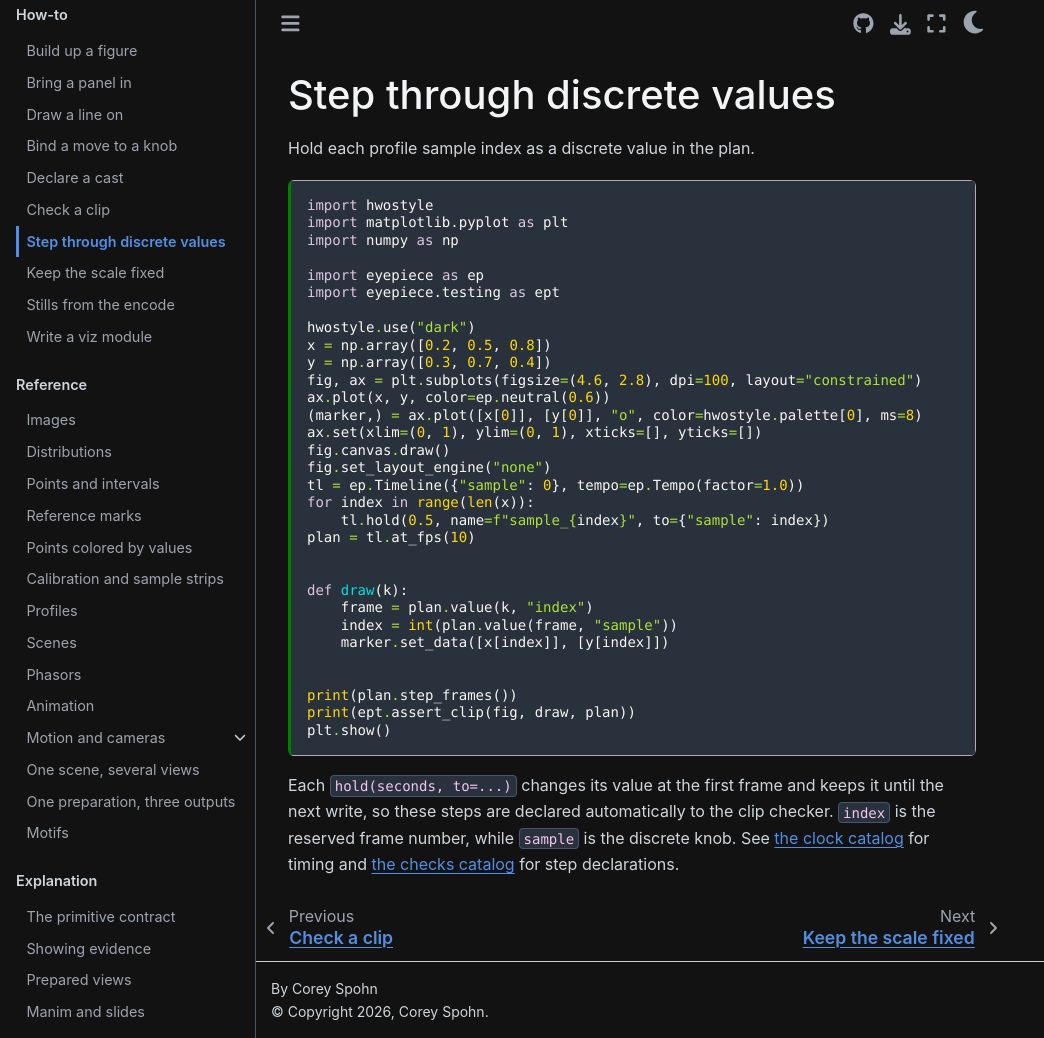
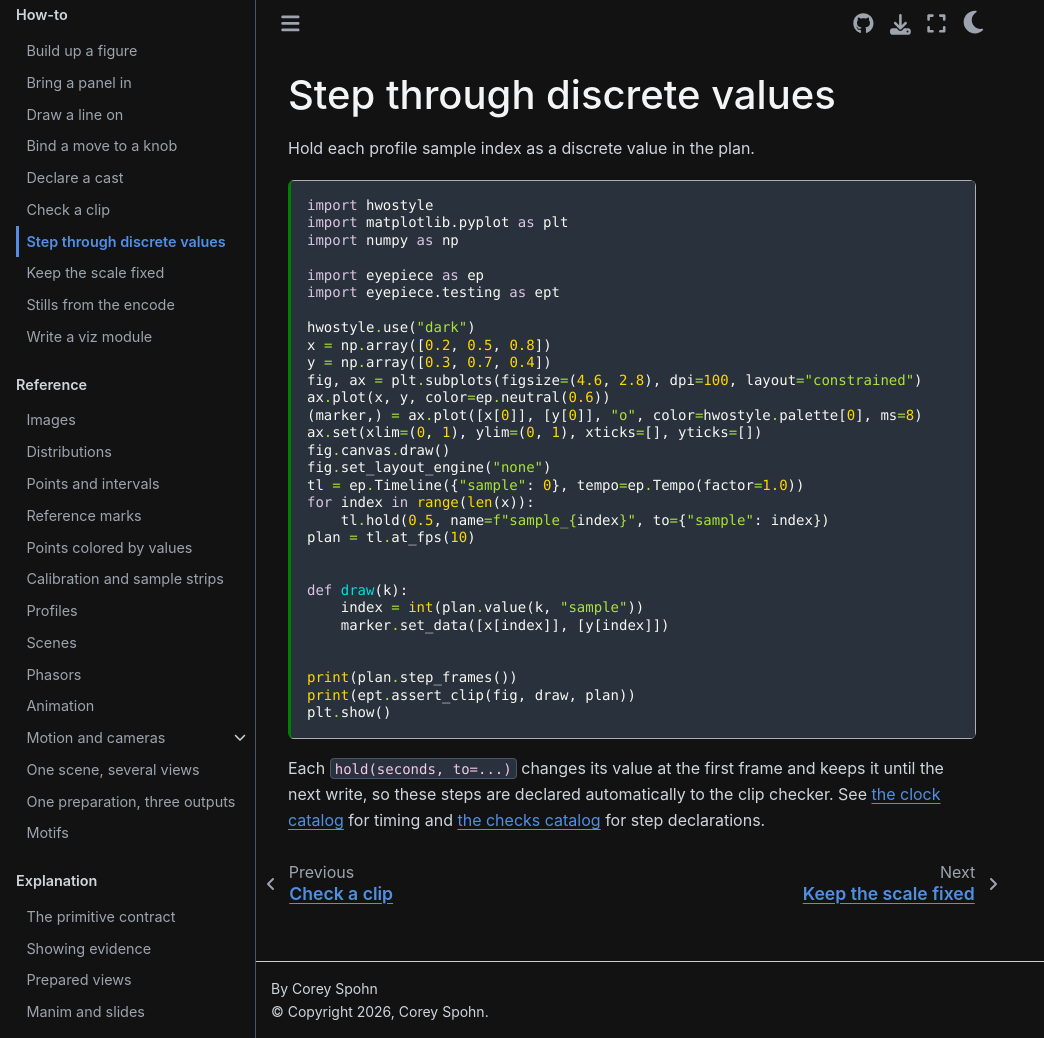
Before and after one commit to CoreySpohn/eyepiece, a Sphinx documentation site: the page built from docs/how-to/step-through-discrete-values.md, in a window 1280 px wide and 1038 px high. Shown: the whole window, without its empty margins (0-1044 px from the left). Built offline with Sphinx 7.4.7 and the Sphinx Book theme 1.1.4, drawn with Linux system fonts in a browser that asks for light colours; pages that are not in the unit, such as notebooks, are missing from menus.

Commit message:
docs: simplify the discrete-step draw function

```diff
--- a/docs/how-to/step-through-discrete-values.md
+++ b/docs/how-to/step-through-discrete-values.md
@@ -38,8 +38,7 @@ plan = tl.at_fps(10)
 
 
 def draw(k):
-    frame = plan.value(k, "index")
-    index = int(plan.value(frame, "sample"))
+    index = int(plan.value(k, "sample"))
     marker.set_data([x[index]], [y[index]])
 
 
@@ -51,6 +50,5 @@ plt.show()
 Each `hold(seconds, to=...)` changes its value at the first frame and keeps it
 until the next write, so these steps are declared automatically to the clip
 checker.
-`index` is the reserved frame number, while `sample` is the discrete knob.
 See {doc}`the clock catalog <../gallery/motion-clock>` for timing and
 {doc}`the checks catalog <../gallery/motion-checks>` for step declarations.
```
